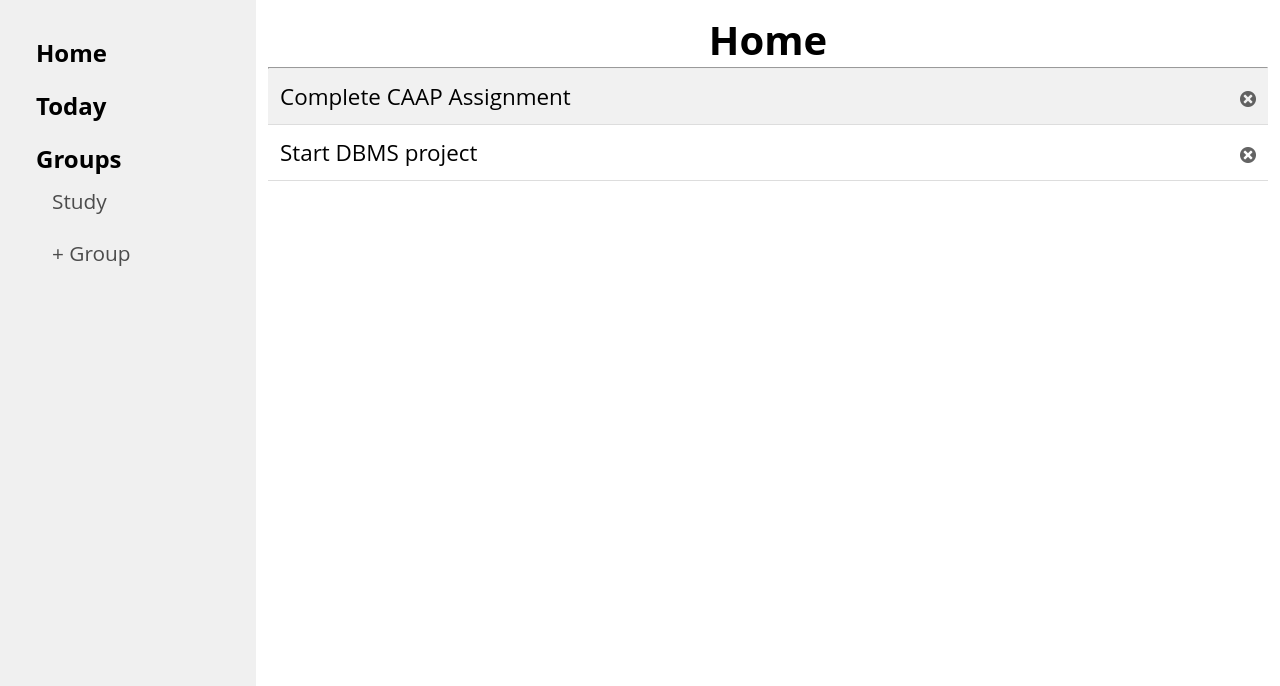
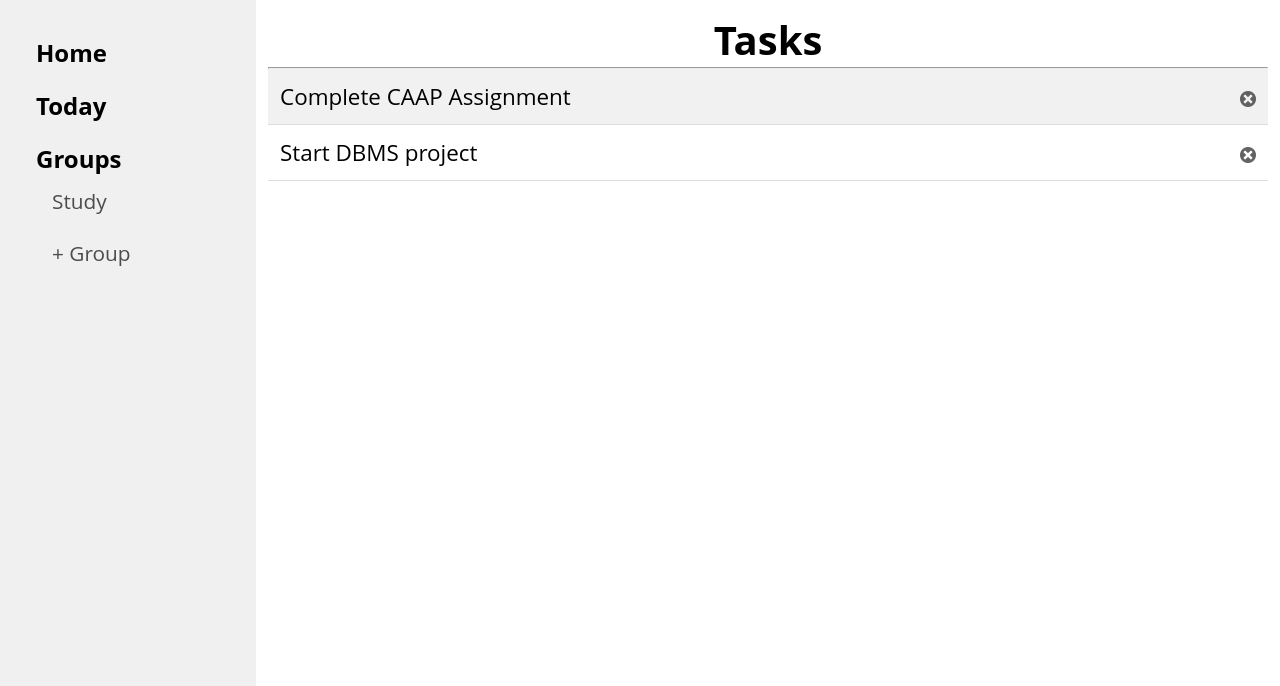
Before and after one commit to Ahmedarain111/To-Do-List, a Flask app: page / in a window 1280 px wide. Shown: the part 114-800 px from the top of the page. Run offline with Flask 3, Linux system fonts and the light colour scheme; data comes from the database, SQL or seed files in the repository.

Commit message:
Change heading

```diff
--- a/templates/main.html
+++ b/templates/main.html
@@ -33,7 +33,7 @@
         </ul>
     </div>
     <div class="tasks-container">
-        <h1>Home</h1>
+        <h1>Tasks</h1>
         <hr>
         <div class="tasks-list">
             {% for t in tasks %}
```
